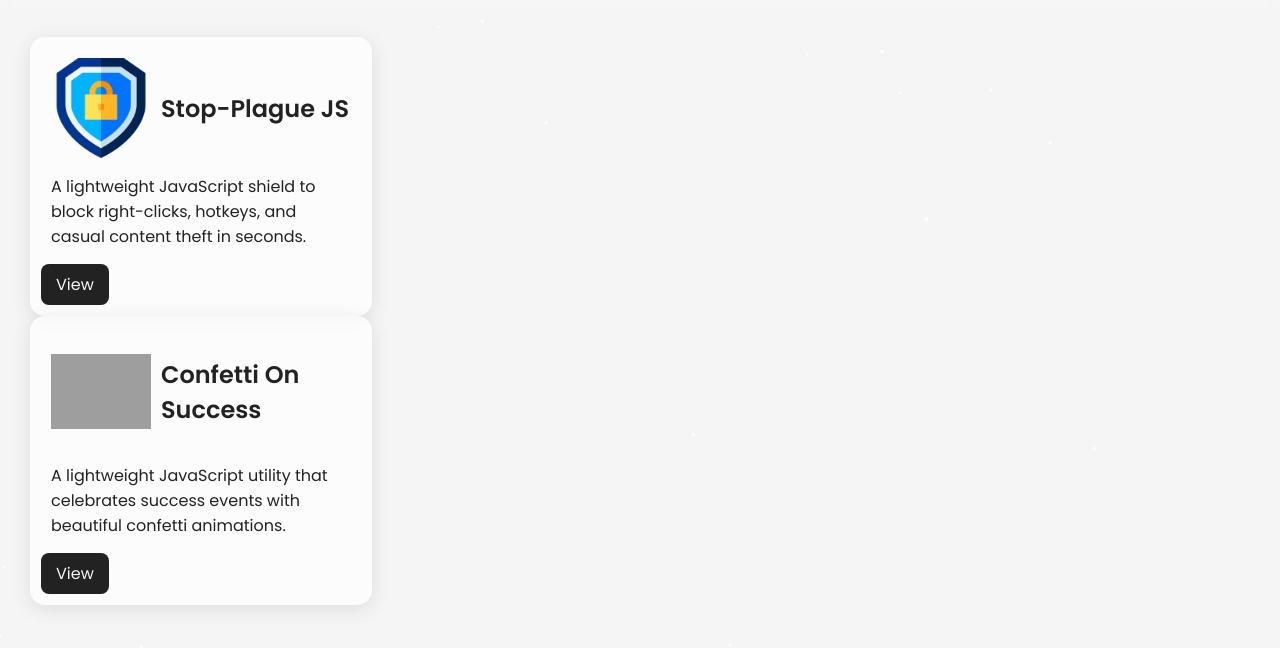
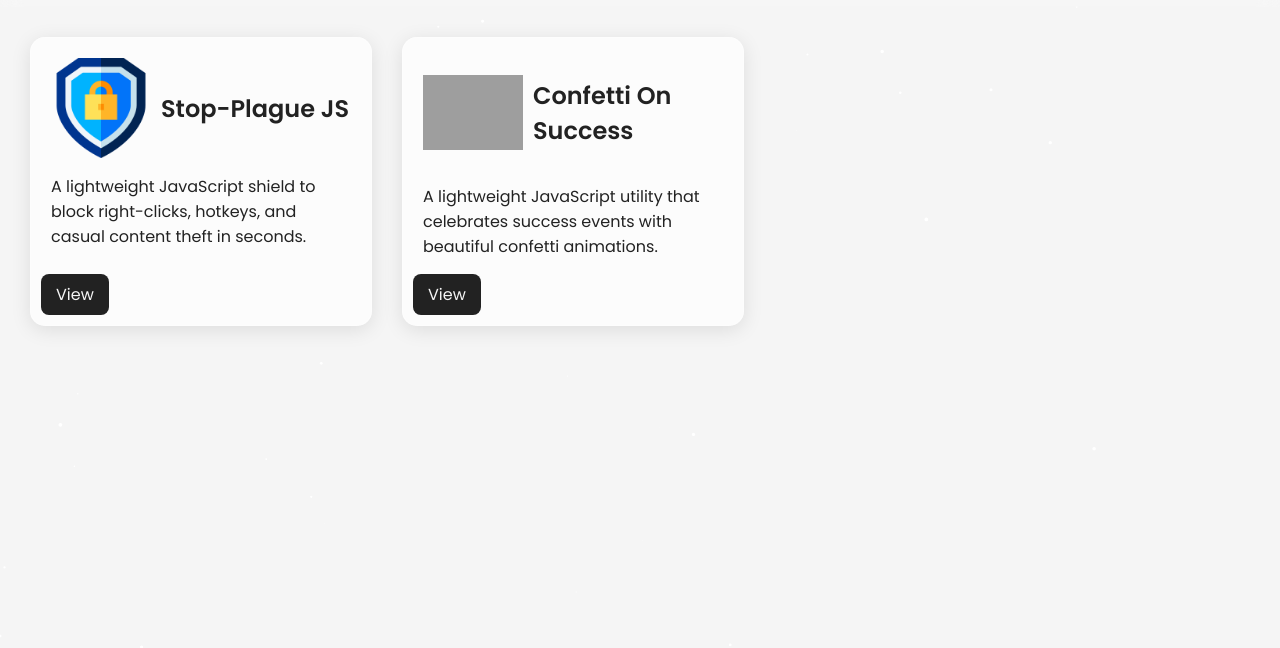
Before and after one commit to sankalp6115/JShelf, a plain HTML site: page index.html in a window 1280 px wide. Shown: the part 48-696 px from the top of the page. Drawn offline with Linux system fonts and the light colour scheme; grey boxes are pictures that could not be loaded.

Commit message:
Changed styling on front page

```diff
--- a/style.css
+++ b/style.css
@@ -73,7 +73,8 @@
 
     .gallery {
         display: flex;
-        flex-direction: column;
+        flex-direction: row;
+        gap: 30px;
         padding: 30px;
     }
 
```
